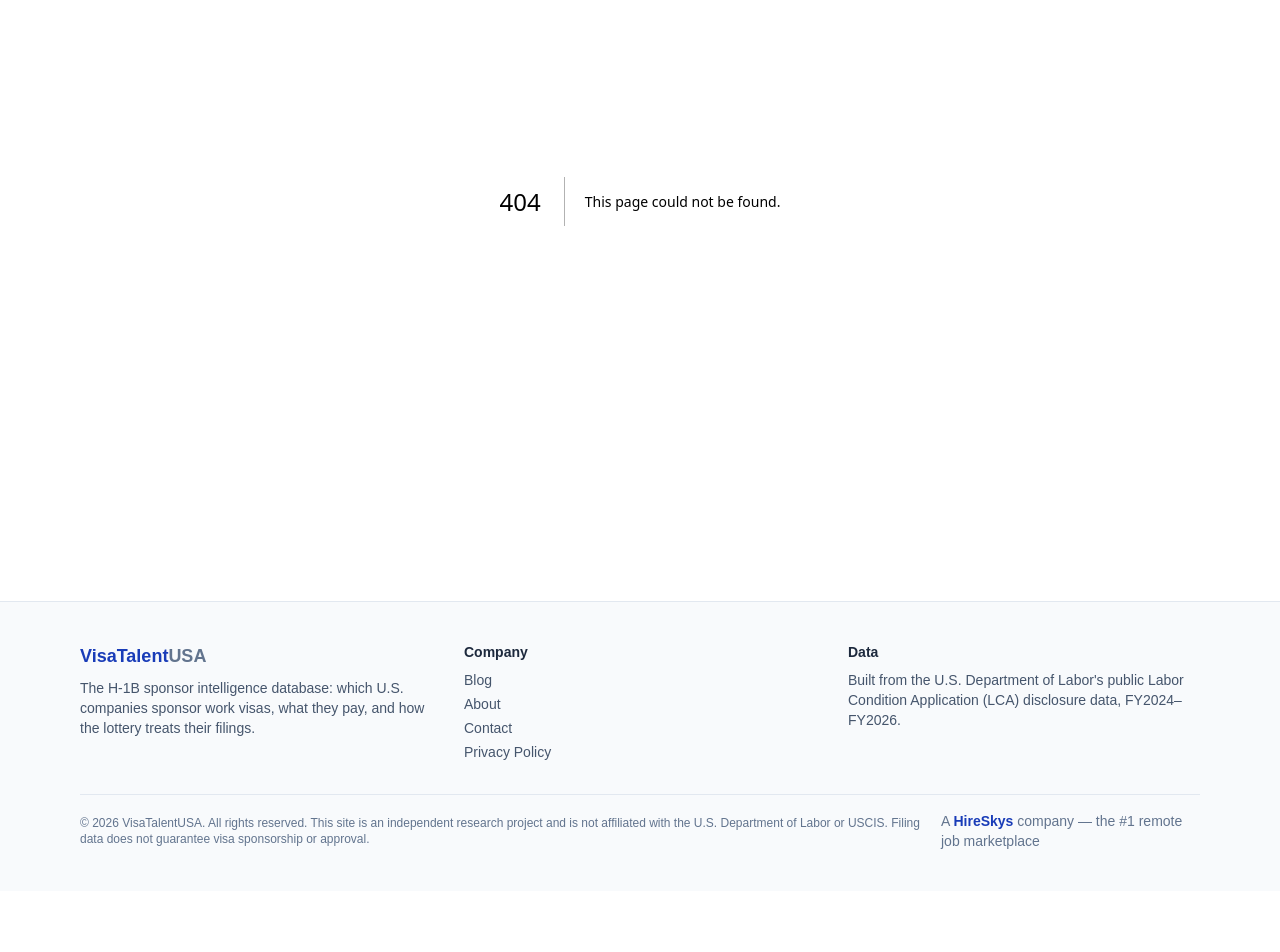
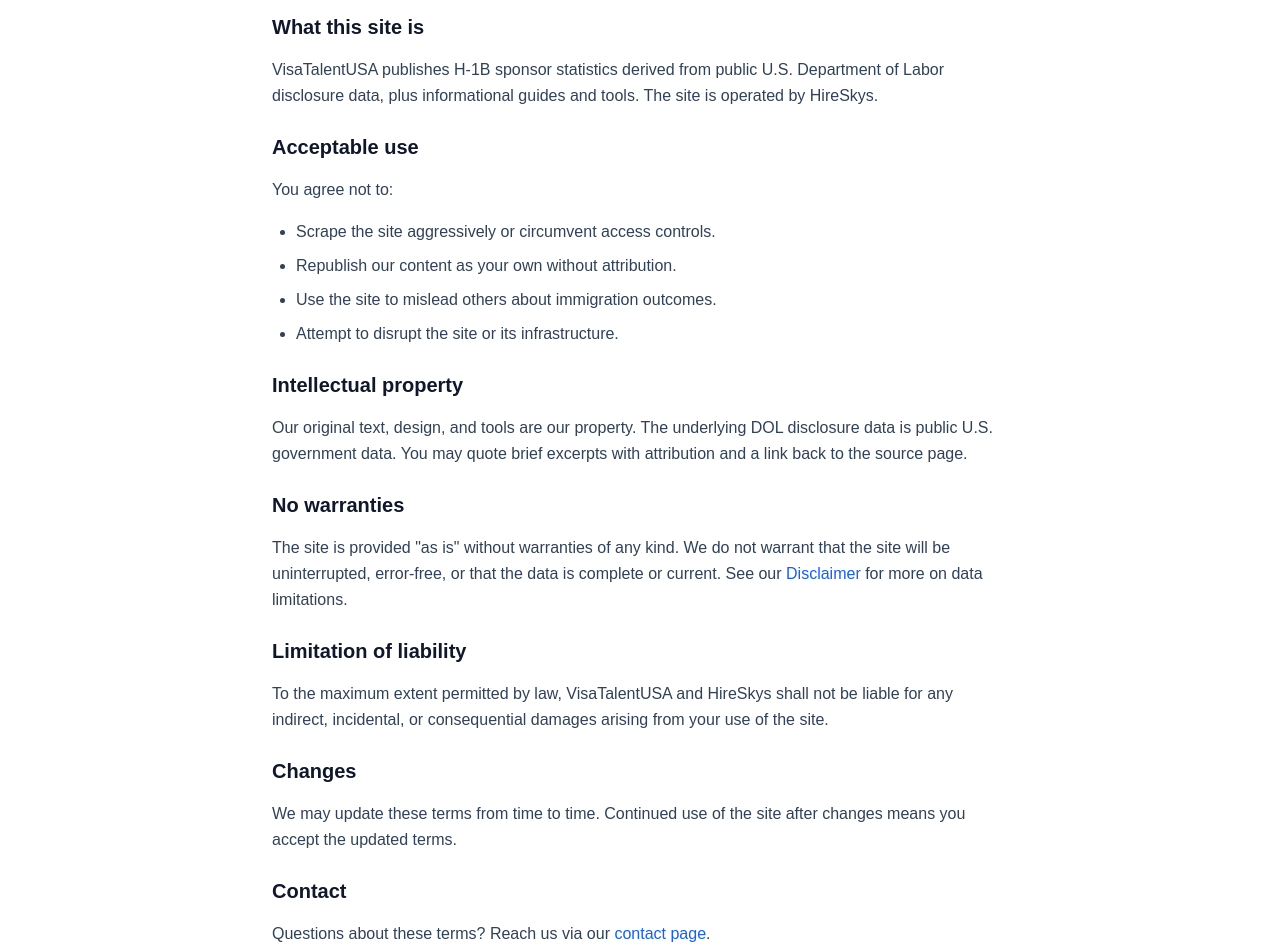
Before and after one commit to mtalha102503/visatalentusa, a Next.js app: page /terms in a window 1280 px wide. Before the commit this address had no page. Shown: the part 260-1212 px from the top of the page. Before the commit the page ends 1151 px from the top, so only its background shows below. Built offline with nearby package versions, Linux system fonts and the light colour scheme.

Commit message:
Add terms of service page

```diff
--- /dev/null
+++ b/app/terms/page.tsx
@@ -0,0 +1,84 @@
+import type { Metadata } from "next";
+
+export const metadata: Metadata = {
+  title: "Terms of Service",
+  description: "VisaTalentUSA terms of service — the rules for using this site.",
+  alternates: { canonical: "https://visatalentusa.com/terms" },
+};
+
+export default function TermsPage() {
+  return (
+    <div className="mx-auto max-w-3xl px-4 py-12">
+      <h1 className="text-3xl font-bold text-slate-900">Terms of Service</h1>
+      <p className="mt-2 text-sm text-slate-500">Last updated: October 2026</p>
+      <div className="mt-6 space-y-4 leading-relaxed text-slate-700">
+        <p>
+          By using VisaTalentUSA ("the site"), you agree to these terms. If
+          you do not agree, please do not use the site.
+        </p>
+        <h2 className="pt-2 text-xl font-bold text-slate-900">
+          What this site is
+        </h2>
+        <p>
+          VisaTalentUSA publishes H-1B sponsor statistics derived from public
+          U.S. Department of Labor disclosure data, plus informational guides
+          and tools. The site is operated by HireSkys.
+        </p>
+        <h2 className="pt-2 text-xl font-bold text-slate-900">
+          Acceptable use
+        </h2>
+        <p>You agree not to:</p>
+        <ul className="list-disc space-y-2 pl-6">
+          <li>Scrape the site aggressively or circumvent access controls.</li>
+          <li>Republish our content as your own without attribution.</li>
+          <li>Use the site to mislead others about immigration outcomes.</li>
+          <li>Attempt to disrupt the site or its infrastructure.</li>
+        </ul>
+        <h2 className="pt-2 text-xl font-bold text-slate-900">
+          Intellectual property
+        </h2>
+        <p>
+          Our original text, design, and tools are our property. The
+          underlying DOL disclosure data is public U.S. government data. You
+          may quote brief excerpts with attribution and a link back to the
+          source page.
+        </p>
+        <h2 className="pt-2 text-xl font-bold text-slate-900">
+          No warranties
+        </h2>
+        <p>
+          The site is provided "as is" without warranties of any kind. We do
+          not warrant that the site will be uninterrupted, error-free, or that
+          the data is complete or current. See our{" "}
+          <a href="/disclaimer" className="text-blue-600 hover:underline">
+            Disclaimer
+          </a>{" "}
+          for more on data limitations.
+        </p>
+        <h2 className="pt-2 text-xl font-bold text-slate-900">
+          Limitation of liability
+        </h2>
+        <p>
+          To the maximum extent permitted by law, VisaTalentUSA and HireSkys
+          shall not be liable for any indirect, incidental, or consequential
+          damages arising from your use of the site.
+        </p>
+        <h2 className="pt-2 text-xl font-bold text-slate-900">
+          Changes
+        </h2>
+        <p>
+          We may update these terms from time to time. Continued use of the
+          site after changes means you accept the updated terms.
+        </p>
+        <h2 className="pt-2 text-xl font-bold text-slate-900">Contact</h2>
+        <p>
+          Questions about these terms? Reach us via our{" "}
+          <a href="/contact" className="text-blue-600 hover:underline">
+            contact page
+          </a>
+          .
+        </p>
+      </div>
+    </div>
+  );
+}
```
